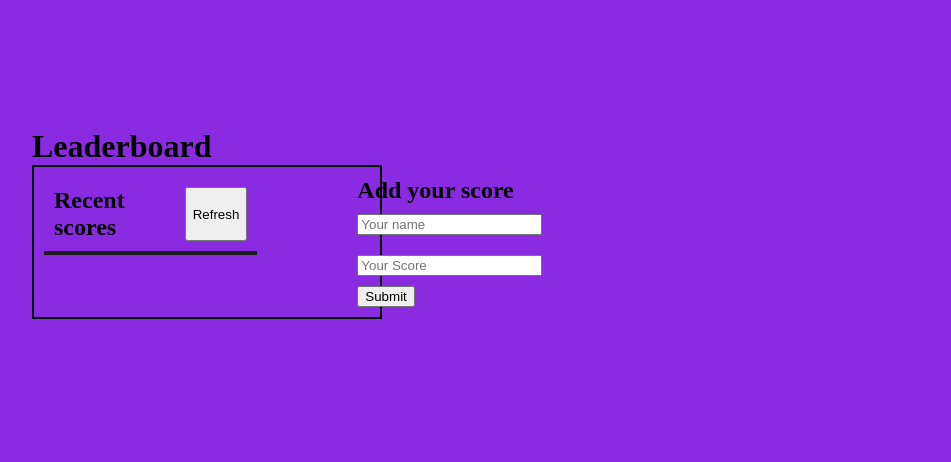
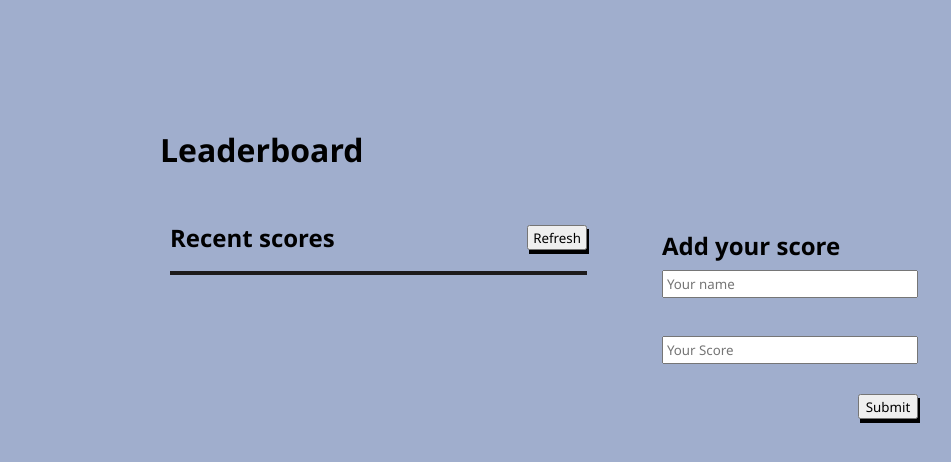
Before and after one commit to AbrahaKahsay/leaderboard, a website built with webpack: page src/index.html in a window 1280 px wide. Shown: the whole page, without its empty margins (96-1047 px from the left). Built offline with nearby package versions, Linux system fonts and the light colour scheme; no server answers.

Commit message:
Add style to leaderboard

```diff
--- a/src/index.html
+++ b/src/index.html
@@ -23,7 +23,8 @@
           <input type="text" id="name" placeholder="Your name" required />
           <br />
           <input type="text" id="score" placeholder="Your Score" required />
-          <button type="submit" class="submit">Submit</button>
+          <br />
+          <button type="submit" id="submit" class="submit">Submit</button>
         </form>
       </section>
     </div>
--- a/src/modules/addScore.js
+++ b/src/modules/addScore.js
@@ -1,4 +1,4 @@
-const id = 'Zl4d7IVkemOTTVg2fUdz';
+const id = '8XzEIsjyhszFgOK9DbUH';
 const url = `https://us-central1-js-capstone-backend.cloudfunctions.net/api/games/${id}/scores/`;
 const addScore = async (object) => {
   await fetch(url, {
--- a/src/style.css
+++ b/src/style.css
@@ -1,50 +1,82 @@
 * {
+  font-family: 'Segoe UI', Tahoma, Geneva, Verdana, sans-serif;
   margin: 0;
+  padding: 0;
   box-sizing: border-box;
 }
 
 body {
-  background-color: blueviolet;
-  margin-top: 10%;
-  margin-left: 10%;
-  width: 50%;
+  background-color: #a0aecd;
+  margin: 10% 20%;
+}
+
+h1 {
+  margin-bottom: 5%;
+}
+
+#form {
+  display: flex;
+  flex-direction: column;
 }
 
 .board {
   display: flex;
-
-  /* justify-content: space-between; */
-  gap: 100px;
+  gap: 10%;
+  justify-items: center;
   padding: 10px;
-  border: 2px solid black;
-  max-width: 350px;
+  height: auto;
 }
 
 #score-header {
   display: flex;
-  gap: 60px;
-  padding: 10px;
+  justify-content: space-between;
+  padding: 2px 0;
+  margin-bottom: 15px;
+  flex-grow: 2;
+  align-items: center;
+}
+
+#input h2 {
+  /* margin-bottom: 10px; */
+  padding-top: 10px;
 }
 
 #list {
   border: 2px solid rgb(29, 27, 27);
-  max-width: 300px;
 }
 
 #list ul li {
   list-style: none;
-  padding: 2px;
+  padding: 3px;
 }
 
-#list ul li:nth-child(2n) {
-  background: rgb(176, 178, 199);
+#list ul li:nth-child(2n+1) {
+  background: rgb(235, 236, 240);
 }
 
 #name,
 #score {
-  margin: 10px 0;
+  margin: 8px 0;
+  padding: 3px;
 }
 
 #scores {
-  width: 400px;
+  flex-grow: 2;
 }
+
+#input {
+  flex-grow: 0.5;
+}
+
+#refresh,
+#submit {
+  padding: 2px;
+  width: 60px;
+  height: 25px;
+  box-shadow: 2px 4px;
+  cursor: pointer;
+}
+
+#form button {
+  align-self: flex-end;
+}
```
Also changed, not shown: dist/index.html, dist/main.js.
